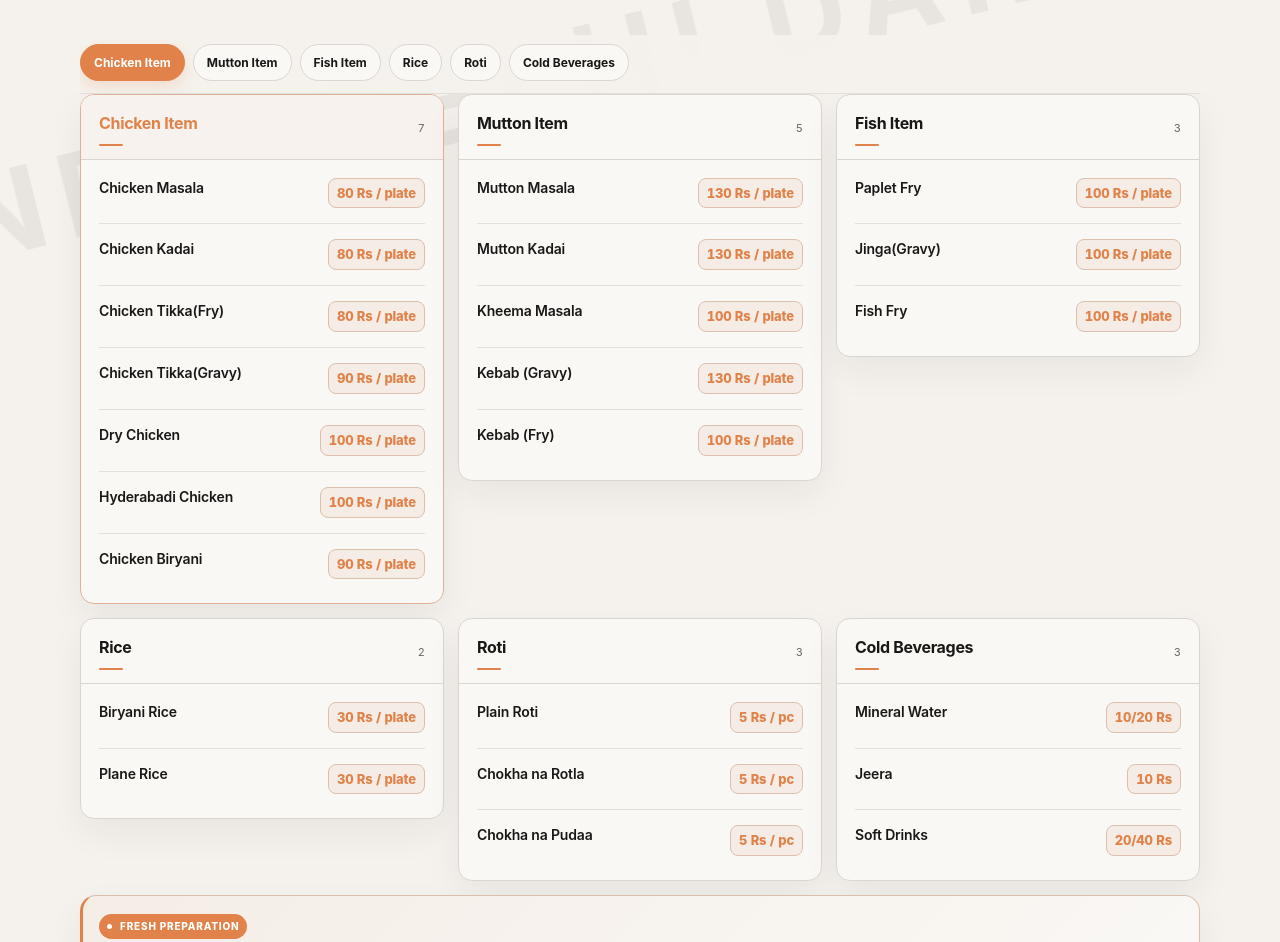
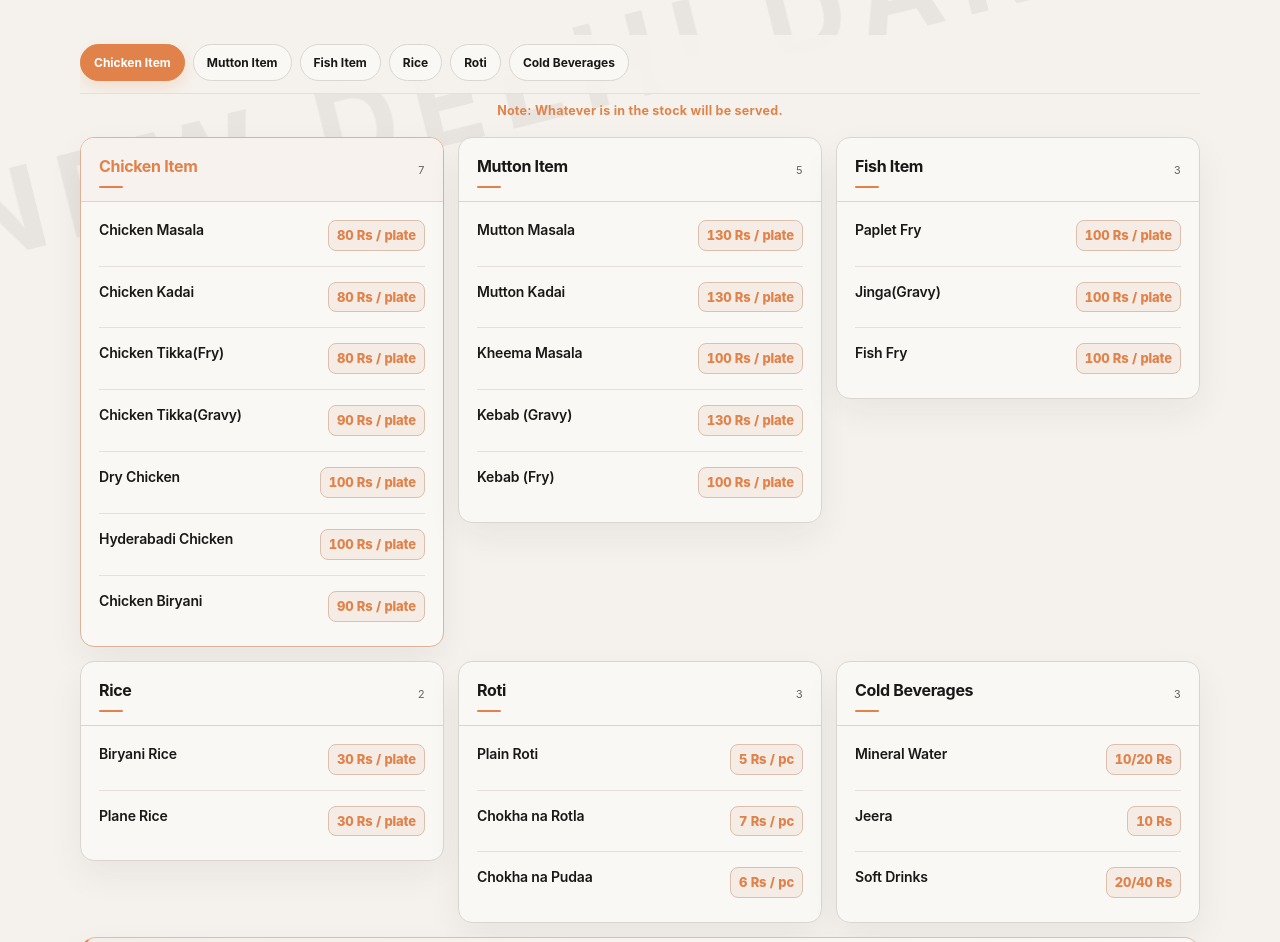
Before and after one commit to anvra/New-Delhi-Darbar-Menu, a plain HTML site: page index.html in a window 1280 px wide. Shown: the part 345-1287 px from the top of the page. Drawn offline with Linux system fonts and the light colour scheme.

Commit message:
fix: update roti prices, fix address typo, add stock note

```diff
--- a/index.html
+++ b/index.html
@@ -454,6 +454,7 @@
   </nav>
 
   <main>
+    <div style="text-align:center; margin:8px 0 16px; font-size:12.5px; font-weight:700; color:var(--accent); letter-spacing:0.02em;" data-i18n="stockNote">Note: Whatever is in the stock will be served.</div>
     <div class="grid">
       <section class="card" id="chicken">
         <div class="card-head"><h2 data-i18n="chicken">Chicken Item</h2><span class="count">7</span></div>
@@ -500,8 +501,8 @@
         <div class="card-head"><h2 data-i18n="roti">Roti</h2><span class="count">3</span></div>
         <div class="items">
           <div class="item"><div><div class="item-name" data-en="Plain Roti" data-hi="सादी रोटी" data-gu="ઘઉં ની રોટલી">Plain Roti</div></div><div class="price">5 Rs / pc</div></div>
-          <div class="item"><div><div class="item-name" data-en="Chokha na Rotla" data-hi="चावल के रोटला" data-gu="ચોખા ના રોટલા">Chokha na Rotla</div></div><div class="price">5 Rs / pc</div></div>
-          <div class="item"><div><div class="item-name" data-en="Chokha na Pudaa" data-hi="चावल के पुड़ा" data-gu="ચોખા ના પુડા">Chokha na Pudaa</div></div><div class="price">5 Rs / pc</div></div>
+          <div class="item"><div><div class="item-name" data-en="Chokha na Rotla" data-hi="चावल के रोटला" data-gu="ચોખા ના રોટલા">Chokha na Rotla</div></div><div class="price">7 Rs / pc</div></div>
+          <div class="item"><div><div class="item-name" data-en="Chokha na Pudaa" data-hi="चावल के पुड़ा" data-gu="ચોખા ના પુડા">Chokha na Pudaa</div></div><div class="price">6 Rs / pc</div></div>
         </div>
       </section>
 
@@ -537,7 +538,7 @@
     <div class="footer-grid">
       <div class="address">
         <strong data-i18n="addressLabel">Address</strong>
-        <a href="https://maps.app.goo.gl/PcJ4x3PgARtX2wjEA" target="_blank" rel="noopener noreferrer" style="display:inline-flex;align-items:center;gap:5px;border-bottom:1px solid transparent;transition:border-color .18s ease,color .18s ease"><svg width="14" height="14" viewBox="0 0 24 24" fill="none" stroke="currentColor" stroke-width="2" stroke-linecap="round" stroke-linejoin="round" aria-hidden="true" style="flex:0 0 auto"><path d="M12 2C8.13 2 5 5.13 5 9c0 5.25 7 13 7 13s7-7.75 7-13c0-3.87-3.13-7-7-7Z"/><circle cx="12" cy="9" r="2.5"/></svg>Opp, Masjid, Nana Taiwad, Valsad. 396001</a>
+        <a href="https://maps.app.goo.gl/PcJ4x3PgARtX2wjEA" target="_blank" rel="noopener noreferrer" style="display:inline-flex;align-items:center;gap:5px;border-bottom:1px solid transparent;transition:border-color .18s ease,color .18s ease"><svg width="14" height="14" viewBox="0 0 24 24" fill="none" stroke="currentColor" stroke-width="2" stroke-linecap="round" stroke-linejoin="round" aria-hidden="true" style="flex:0 0 auto"><path d="M12 2C8.13 2 5 5.13 5 9c0 5.25 7 13 7 13s7-7.75 7-13c0-3.87-3.13-7-7-7Z"/><circle cx="12" cy="9" r="2.5"/></svg>Opp. Masjid, Nana Taiwad, Valsad. 396001</a>
       </div>
       <div class="contact">
         <a class="phone" href="tel:+917567587816">+91 75675 87816</a>
```
